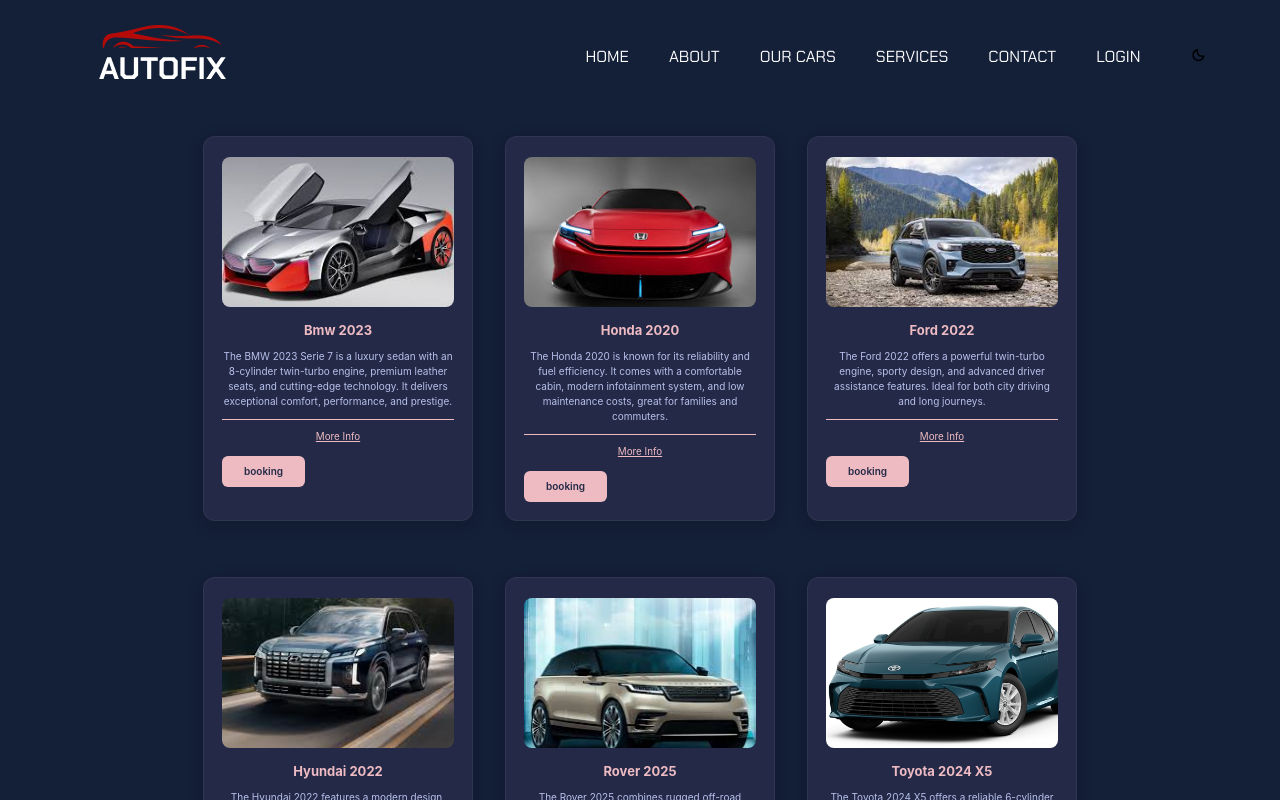
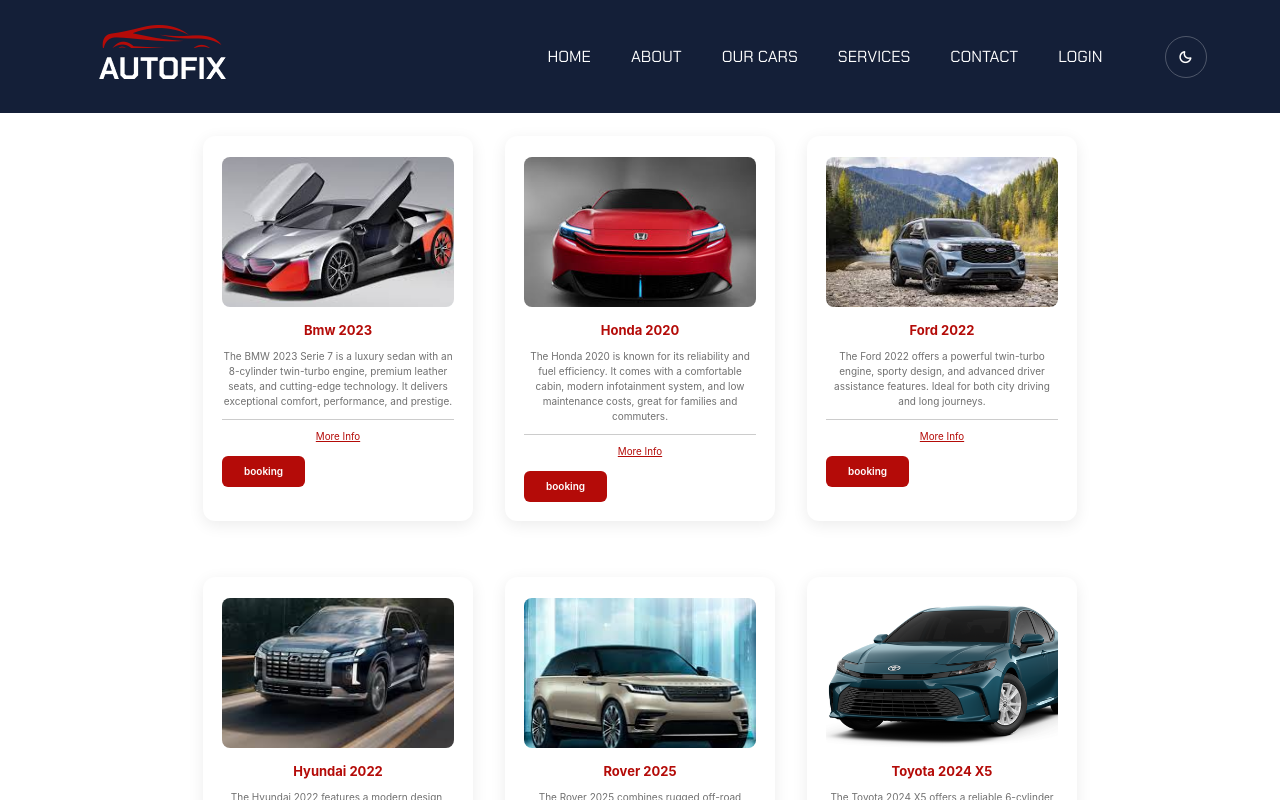
Before and after one commit to mhd921/carproject, a React (Create React App) app: page /cars in a window 1280 px wide. Shown: the top 800 px of the page. Built offline with nearby package versions, Linux system fonts and the light colour scheme.

Commit message:
Update style.css

```diff
--- a/public/assets/css/style.css
+++ b/public/assets/css/style.css
@@ -89,6 +89,15 @@
 
   --transition: 0.25s ease;
   --cubic-out: cubic-bezier(0.05, 0.83, 0.52, 0.97);
+
+  /* Login page theming (light/default) */
+  --login-page-bg: linear-gradient(to right, #1f1f3b, #3a3a5d);
+  --login-card-bg: rgba(255, 255, 255, 0.05);
+  --login-card-text: #ffffff;
+  --login-input-bg: #ffffff;
+  --login-input-text: #232946;
+  --login-input-border: transparent;
+  --login-accent: #e63946;
 
 
 }
@@ -395,6 +404,22 @@
   align-items: center;
 }
 
+/* Theme toggle button */
+.theme-toggle-btn {
+  display: grid;
+  place-items: center;
+  width: 42px;
+  height: 42px;
+  margin-inline-start: 12px;
+  color: var(--white);
+  border: 1px solid rgba(255, 255, 255, 0.25);
+  border-radius: var(--radius-circle);
+  background: transparent;
+  transition: var(--transition);
+}
+
+.theme-toggle-btn:hover { transform: translateY(-3px); border-color: var(--white); }
+
 
 .modal {
   display: none;
@@ -1579,17 +1604,83 @@
 
   .footer-top .container { padding-inline-start: 20%; }
 
-
-}
-
+}
+
+/*-----------------------------------*\
+  #THEME: DARK
+\*-----------------------------------*/
+
+body.theme-dark {
+  background-color: var(--oxford-blue-3);
+  color: #e5e7eb;
+  /* Login page variables (dark) */
+  --login-page-bg: linear-gradient(to right, #0b1220, #111827);
+  --login-card-bg: rgba(15, 23, 42, 0.85);
+  --login-card-text: #e5e7eb;
+  --login-input-bg: #0b1220;
+  --login-input-text: #e5e7eb;
+  --login-input-border: #334155;
+}
+
+/* Darken the home hero background with an overlay for readability */
+body.theme-dark .hero.has-bg-image {
+  background-image: linear-gradient(to bottom, rgba(2, 6, 23, 0.75), rgba(2, 6, 23, 0.75)), url('/assets/images/hero-bg.jpg') !important;
+}
+
+body.theme-dark .header { background-color: var(--oxford-blue-1); }
+
+/* Mobile dropdown navbar background */
+body.theme-dark .navbar { background-color: var(--oxford-blue-2); }
+
+/* Typography adjustments */
+body.theme-dark .h2,
+body.theme-dark .h3,
+body.theme-dark .section-title { color: #e5e7eb; }
+body.theme-dark .section-text { color: #cbd5e1; }
+body.theme-dark .card-text { color: #cbd5e1; }
+
+/* Links in nav */
+body.theme-dark .navbar-link { color: #e6edf3; }
+body.theme-dark .navbar-link:is(:hover, :focus-visible) {
+  background-color: #0b1220;
+  color: #eebbc3;
+}
+
+/* Cards and surfaces */
+body.theme-dark .work-card .card-content {
+  background-color: #0f172a;
+  color: #e2e8f0;
+  box-shadow: 0 0 0 1px rgba(255,255,255,0.05);
+}
+
+/* Modals & forms */
+body.theme-dark .modal-content { background: #0f172a; color: #e5e7eb; }
+body.theme-dark #loginForm input,
+body.theme-dark #registerForm input {
+  background: #0b1220;
+  color: #e5e7eb;
+  border: 1px solid #334155;
+}
+
+/* Services page dark adjustments */
+body.theme-dark .section.service.has-bg-image {
+  background-image: none !important;
+  background-color: var(--oxford-blue-2);
+}
+body.theme-dark .service-card {
+  background-color: #0f172a;
+  border: 1px solid #1f2937;
+}
+body.theme-dark .service-card .card-title { color: #e5e7eb; }
+body.theme-dark .service .btn-link { color: var(--international-orange-engineering); }
 
 /*-----------------------------------*\
   #CARS PAGE (scoped)
 \*-----------------------------------*/
 
 .cars-page {
-  background-color: hsl(222, 47%, 15%);
-  color: #fff;
+  background-color: var(--white);
+  color: var(--eerie-black);
   min-height: 100vh;
 }
 
@@ -1608,9 +1699,10 @@
 }
 
 .cars-page .car {
-  background: #232946;
+  background: var(--white);
+  border: 1px solid var(--light-gray);
   border-radius: 12px;
-  box-shadow: 0 4px 16px rgba(0,0,0,0.18);
+  box-shadow: 0 4px 16px rgba(0,0,0,0.08);
   width: 270px;
   padding: 20px 18px 18px 18px;
   text-align: center;
@@ -1619,7 +1711,7 @@
 }
 
 .cars-page .car:hover {
-  box-shadow: 0 8px 32px rgba(0,0,0,0.28);
+  box-shadow: 0 8px 32px rgba(0,0,0,0.18);
   transform: translateY(-4px) scale(1.03);
 }
 
@@ -1635,26 +1727,26 @@
 .cars-page .car-model {
   font-size: 1.3rem;
   font-weight: 700;
-  color: #eebbc3;
+  color: var(--international-orange-engineering);
   margin: 10px 0 8px 0;
 }
 
 .cars-page .car p {
   font-size: 1rem;
-  color: #b8c1ec;
+  color: var(--sonic-silver);
   margin-bottom: 10px;
 }
 
-.cars-page .hr { border-bottom: 1px solid #eebbc3; margin: 10px 0; }
+.cars-page .hr { border-bottom: 1px solid var(--light-gray); margin: 10px 0; }
 .cars-page .sales { margin-bottom: 12px; }
-.cars-page .sales p { color: #eebbc3; font-size: 0.98rem; }
-.cars-page .sales a { color: #eebbc3; text-decoration: underline; transition: color 0.2s; }
-.cars-page .sales a:hover { color: #fff; }
+.cars-page .sales p { color: var(--international-orange-engineering); font-size: 0.98rem; }
+.cars-page .sales a { color: var(--international-orange-engineering); text-decoration: underline; transition: color 0.2s; }
+.cars-page .sales a:hover { color: var(--eerie-black); }
 
 .cars-page button,
 .cars-page .booking-btn {
-  background: #eebbc3;
-  color: #232946;
+  background: var(--international-orange-engineering);
+  color: var(--white);
   border: none;
   border-radius: 6px;
   padding: 8px 22px;
@@ -1666,7 +1758,7 @@
 }
 
 .cars-page button:hover,
-.cars-page .booking-btn:hover { background: #fff; color: #232946; }
+.cars-page .booking-btn:hover { background: var(--oxford-blue-3); color: var(--white); }
 
 .cars-page #searchInput {
   display: block;
@@ -1674,15 +1766,51 @@
   padding: 10px 16px;
   width: 320px;
   border-radius: 6px;
-  border: 1px solid #eebbc3;
+  border: 1px solid var(--light-gray);
   font-size: 1rem;
-  background: #232946;
-  color: #fff;
+  background: var(--white);
+  color: var(--eerie-black);
   outline: none;
   transition: border 0.2s;
 }
 
-.cars-page #searchInput:focus { border: 1.5px solid #fff; }
+.cars-page #searchInput:focus { border: 1.5px solid var(--international-orange-engineering); }
+
+body.theme-dark .cars-page {
+  background-color: var(--oxford-blue-3);
+  color: #e5e7eb;
+}
+
+body.theme-dark .cars-page .car {
+  background: #0f172a;
+  border: 1px solid #1f2937;
+}
+
+body.theme-dark .cars-page .car-model { color: var(--international-orange-engineering); }
+
+body.theme-dark .cars-page .car p {
+  color: #cbd5e1;
+}
+
+body.theme-dark .cars-page .sales p { color: var(--international-orange-engineering); }
+body.theme-dark .cars-page .sales a { color: var(--international-orange-engineering); }
+body.theme-dark .cars-page .sales a:hover { color: var(--white); }
+
+body.theme-dark .cars-page button,
+body.theme-dark .cars-page .booking-btn { background: var(--international-orange-engineering); color: var(--white); }
+
+body.theme-dark .cars-page button:hover,
+body.theme-dark .cars-page .booking-btn:hover { background: var(--oxford-blue-1); color: var(--white); }
+
+body.theme-dark .cars-page #searchInput {
+  background: #0b1220;
+  color: #e5e7eb;
+  border: 1px solid #334155;
+}
+
+body.theme-dark .cars-page #searchInput:focus {
+  border: 1.5px solid #fff;
+}
 
 @media (max-width: 900px) {
   .cars-page .cars { flex-direction: column; align-items: center; }
@@ -1702,15 +1830,15 @@
 }
 
 .cars-modal-content {
-  background: #2f2f5f;
-  color: #fff;
+  background: var(--white);
+  color: var(--eerie-black);
   border-radius: 12px;
   max-width: 420px;
   width: 92%;
   margin: auto;
   padding: 32px 24px;
   position: relative;
-  box-shadow: 0 20px 50px rgba(0,0,0,0.5);
+  box-shadow: 0 20px 50px rgba(0,0,0,0.15);
 }
 
 .cars-modal-close {
@@ -1725,7 +1853,7 @@
 
 /* Modal inner elements */
 .cars-modal-content h2 {
-  color: #eebbc3;
+  color: var(--international-orange-engineering);
   margin-bottom: 18px;
   text-align: center;
   font-family: var(--ff-chakra-petch, 'Chakra Petch', sans-serif);
@@ -1740,10 +1868,10 @@
 .cars-modal-content form input {
   width: 100%;
   padding: 10px 12px;
-  border: 1px solid #eebbc3;
+  border: 1px solid var(--light-gray);
   border-radius: 6px;
-  background: #fff;
-  color: #232946;
+  background: var(--white);
+  color: var(--eerie-black);
 }
 
 .cars-modal-content form input::placeholder { color: #6f6f6f; }
@@ -1751,8 +1879,8 @@
 .cars-modal-content form button[type="submit"] {
   width: 100%;
   padding: 10px 0;
-  background: #eebbc3;
-  color: #232946;
+  background: var(--international-orange-engineering);
+  color: var(--white);
   border: none;
   border-radius: 6px;
   font-size: 1rem;
```
